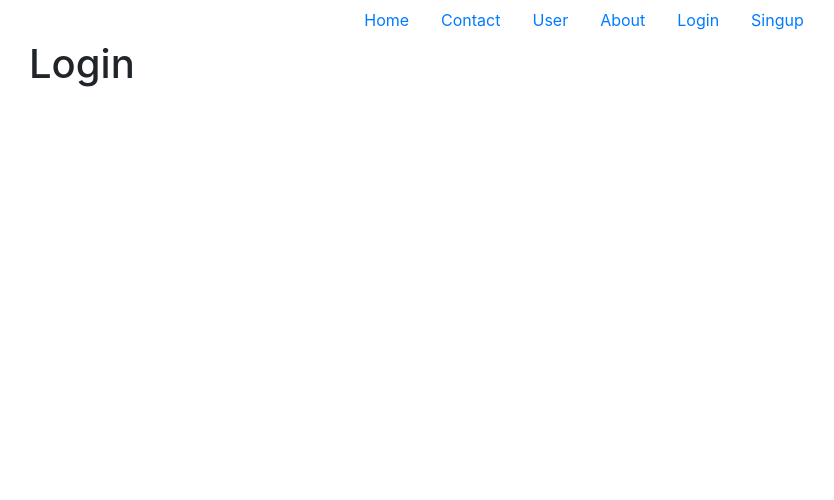
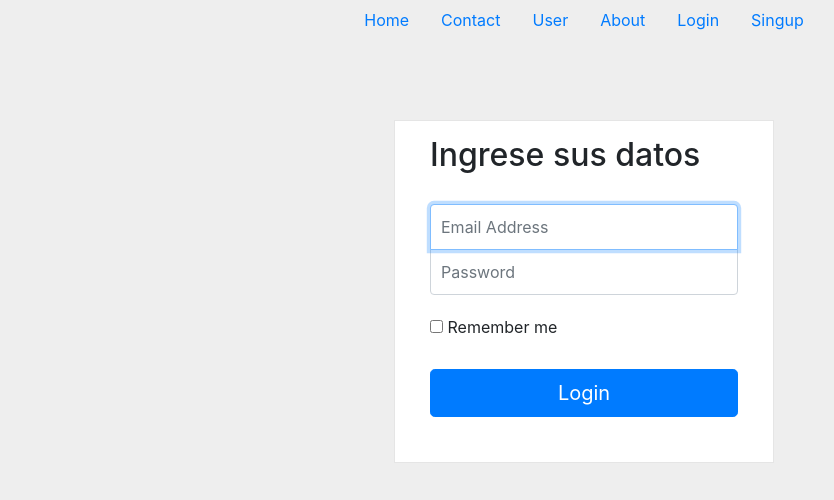
Before and after one commit to efranco89/vueroute, a Vue app: page /login in a window 1280 px wide. Shown: the top 500 px of the page, without its empty margins (56-890 px from the left). Built offline with nearby package versions, Linux system fonts and the light colour scheme.

Commit message:
Ref giving format to login

```diff
--- a/src/views/Login.vue
+++ b/src/views/Login.vue
@@ -1,5 +1,68 @@
 <template>
   <div class="login container">
-    <h1>Login</h1>
+    <div class="wrapper">
+      <form class="form-signin">
+        <h2 class="form-signin-heading">Ingrese sus datos</h2>
+        <input type="text" class="form-control" name="username" placeholder="Email Address" required="" autofocus="" />
+        <input type="password" class="form-control" name="password" placeholder="Password" required=""/>
+        <label class="checkbox">
+          <input type="checkbox" value="remember-me" id="rememberMe" name="rememberMe"> Remember me
+        </label>
+        <button class="btn btn-lg btn-primary btn-block" type="submit">Login</button>
+      </form>
+    </div>
   </div>
 </template>
+
+<style media="screen">
+body {
+  background: #eee !important;
+}
+
+.wrapper {
+  margin-top: 80px;
+  margin-bottom: 80px;
+}
+
+.form-signin {
+  max-width: 380px;
+  padding: 15px 35px 45px;
+  margin: 0 auto;
+  background-color: #fff;
+  border: 1px solid rgba(0,0,0,0.1);
+
+  .form-signin-heading,
+  .checkbox {
+    margin-bottom: 30px;
+  }
+
+
+  .checkbox {
+    font-weight: normal;
+  }
+
+  .form-control {
+    position: relative;
+    font-size: 16px;
+    height: auto;
+    padding: 10px;
+    @include box-sizing(border-box);
+
+    &:focus {
+      z-index: 2;
+    }
+  }
+
+  input[type="text"] {
+    margin-bottom: -1px;
+    border-bottom-left-radius: 0;
+    border-bottom-right-radius: 0;
+  }
+
+  input[type="password"] {
+    margin-bottom: 20px;
+    border-top-left-radius: 0;
+    border-top-right-radius: 0;
+  }
+}
+</style>
```
